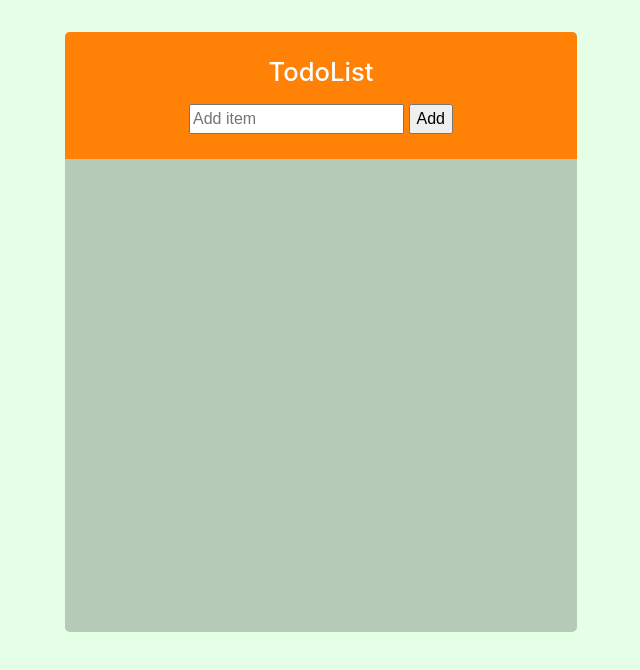
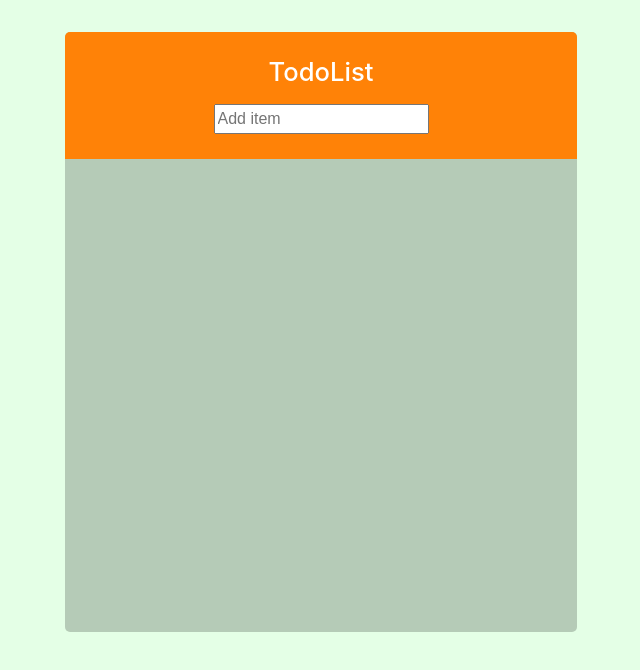
Before and after one commit to qkoots/todoApp, a website: page index.html in a window 1280 px wide. Shown: the whole page, without its empty margins (319-959 px from the left). Drawn offline with nearby package versions, Linux system fonts and the light colour scheme.

Commit message:
The add button is removed. users can now add a todo by pressing the "enter" key.

```diff
--- a/index.html
+++ b/index.html
@@ -17,7 +17,6 @@
                     <div class="header">
                         <div class="inputArea">
                             <input type="text" id="addTodoValueInput" placeholder="Add item"/>
-                            <button onclick="handlers.addTodo()">Add</button>
                         </div>
                     </div>
                 </div>
```
